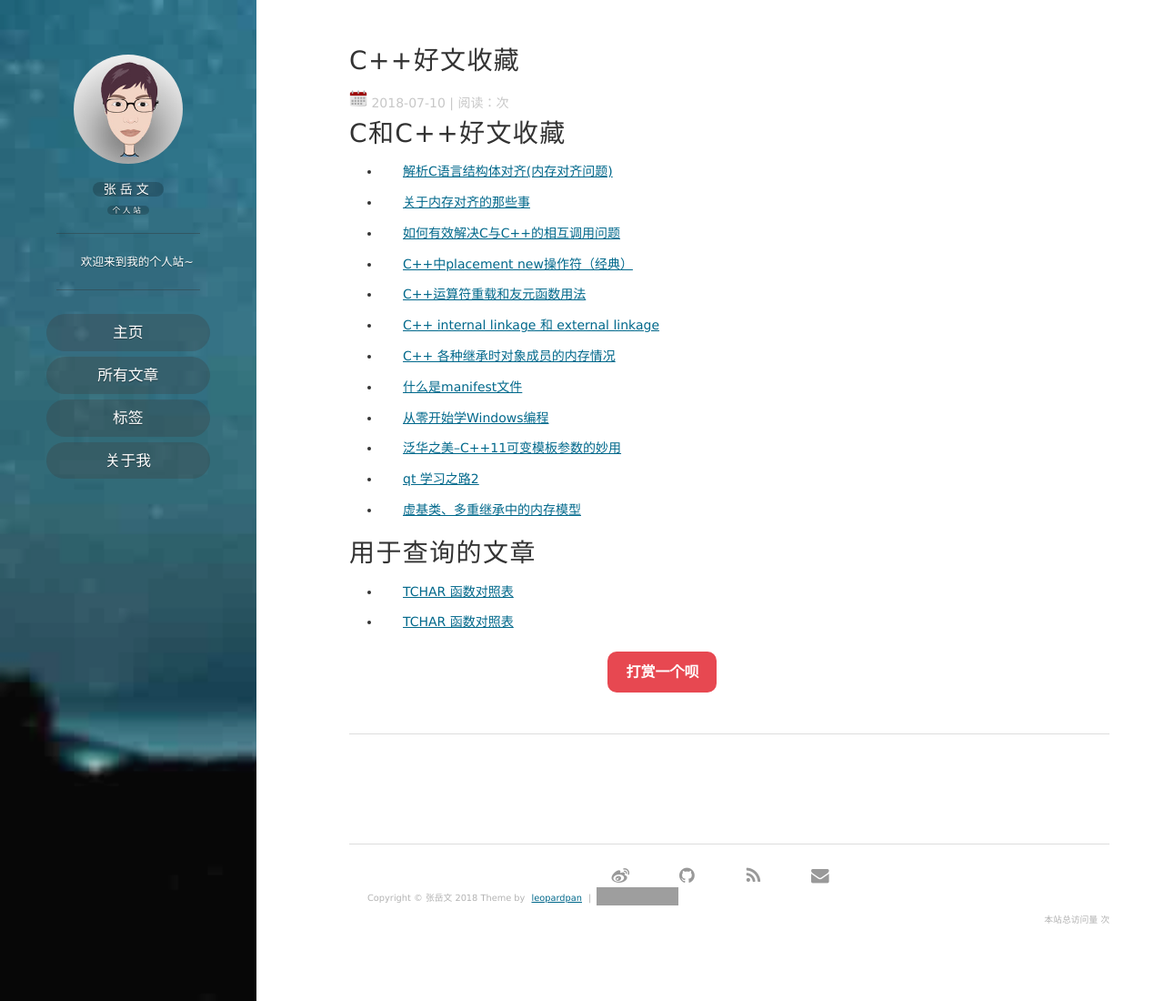
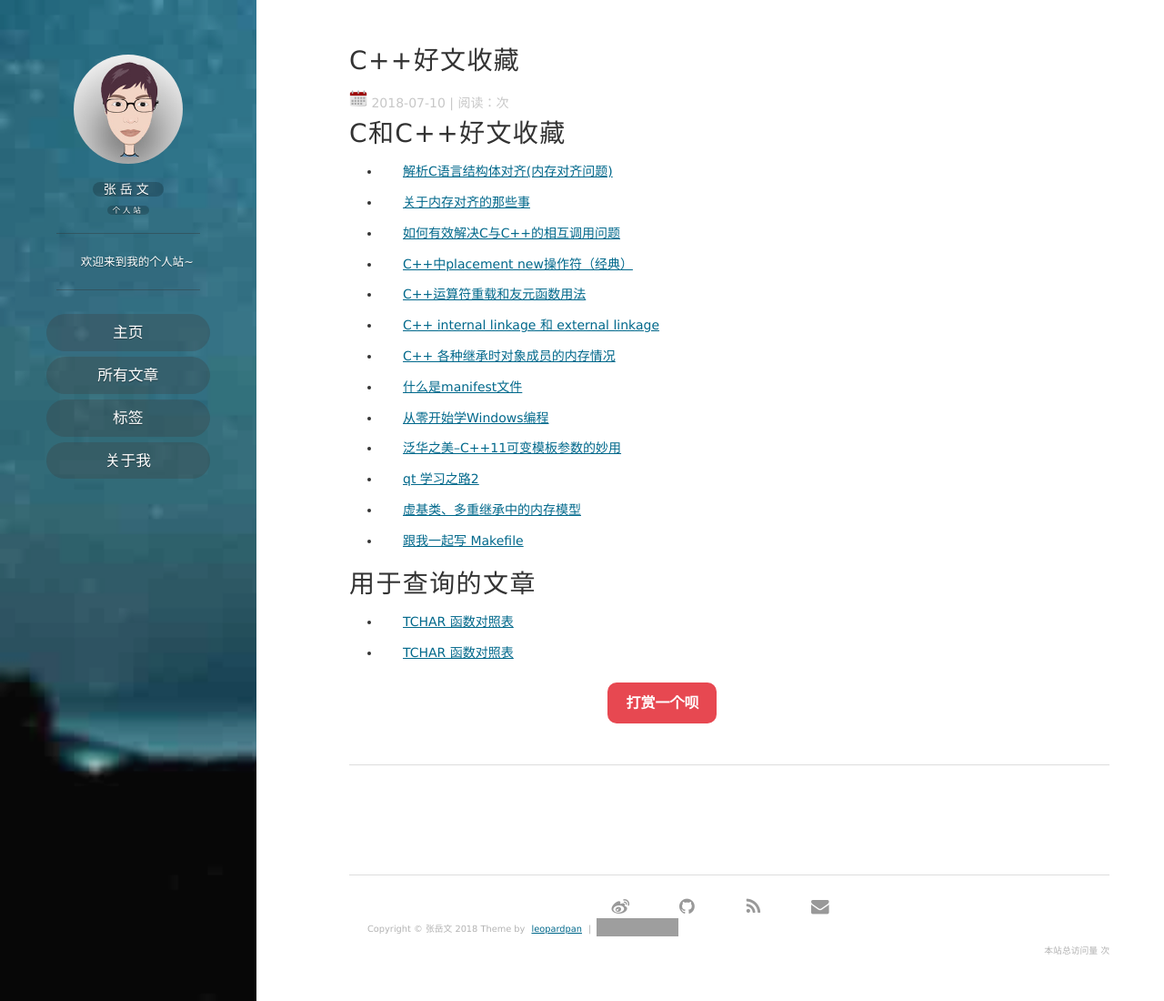
Before and after one commit to smallpi/smallpi.github.io, a Jekyll site: the page built from _posts/2018-07-10-cpp.md, in a window 1280 px wide and 1100 px high. Shown: the whole window at 91% size. Built offline with Jekyll 4.4.1, drawn with Linux system fonts in a browser that asks for light colours; nearby versions of some CDN libraries; comment, search, counter and statistics services are not loaded; grey boxes are pictures that could not be loaded.

Commit message:
add learn makefile with me

```diff
--- a/_posts/2018-07-10-cpp.md
+++ b/_posts/2018-07-10-cpp.md
@@ -32,6 +32,7 @@ tag: gathering
 
 - [虚基类、多重继承中的内存模型](https://stackoverflow.com/questions/11603198/virtual-tables-and-memory-layout-in-multiple-virtual-inheritance)
 
+- [跟我一起写 Makefile](https://blog.csdn.net/haoel/article/details/2886)
 
 # 用于查询的文章
 
```
